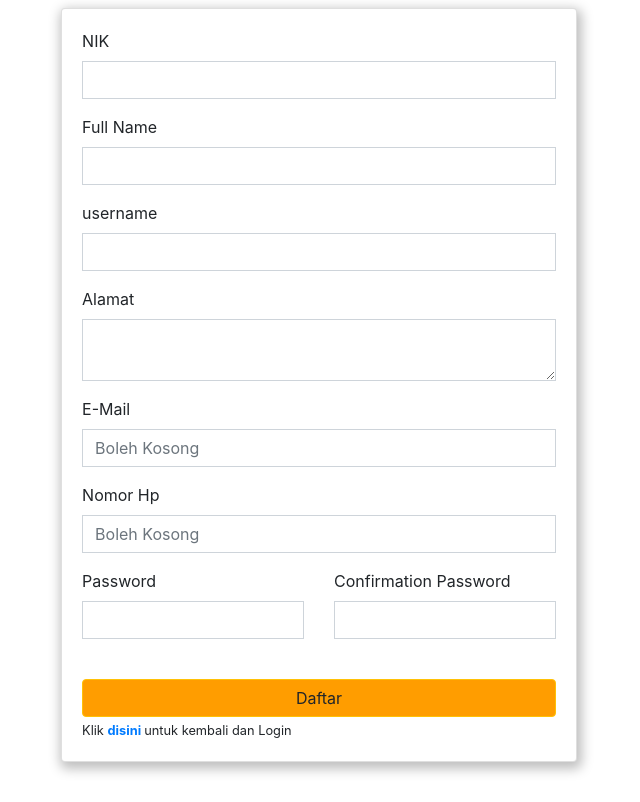
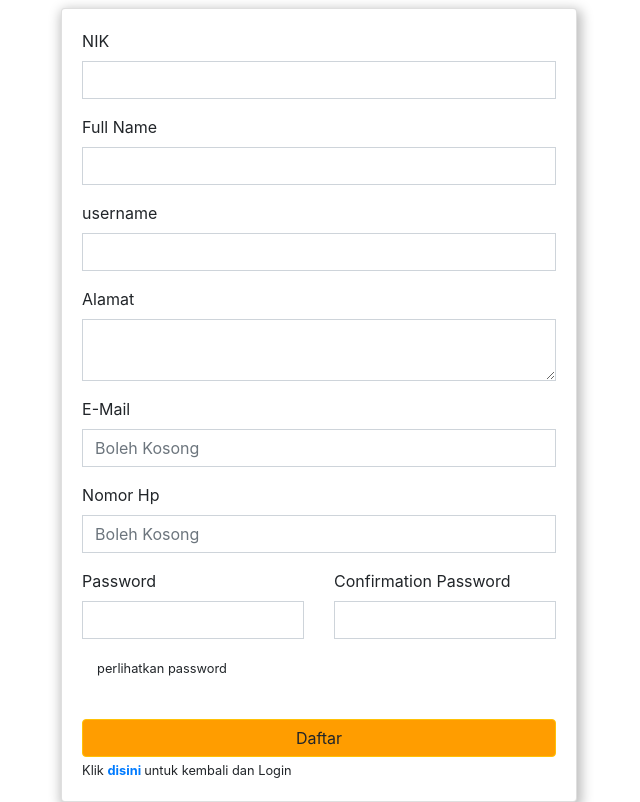
Before and after one commit to nersus15/jobbook, a PHP site: page /jobbook/user/register in a window 1280 px wide. Shown: the whole page, without its empty margins (339-979 px from the left). Before the commit the page ends 774 px from the top, so only its background shows below. Run offline with PHP 8.4, Linux system fonts and the light colour scheme.

Commit message:
add controller

```diff
--- a/apps/controller/user.php
+++ b/apps/controller/user.php
@@ -8,7 +8,22 @@
             '<link rel="stylesheet" href=" ' . BASEPATH . 'asset/css/style.css">'
 
         ];
+        $data['extra']['js'] = [
+            '<script src="' . BASEPATH . 'asset/js/script.js"></script>',
+            '<script>
+            function show() {
+                if ($("#password").attr("type") == "password") {
+                    $("#password").attr("type", "text")
+                    $("#cpassword").attr("type", "text")
+
+                } else {
+                    $("#password").attr("type", "password")
+                    $("#cpassword").attr("type", "password")
+                }
+            }</script>'
+        ];
         $data['page_title'] = "Buat Akun Baru";
+
         // Load views
         $this->view('head/main', $data);
         $this->view('user/register', $data);
--- a/apps/views/user/register.php
+++ b/apps/views/user/register.php
@@ -43,6 +43,7 @@
                             </div>
                         </div>
                     </div>
+                    <div class="form-group col-md-6"> <small onclick="show()" id="see" style="cursor: pointer">perlihatkan password</small></div>
                     <br>
                     <input type="hidden" name="role" value="1">
                     <button class="btn btn-warning w-100" type="submit">Daftar</button>
```
